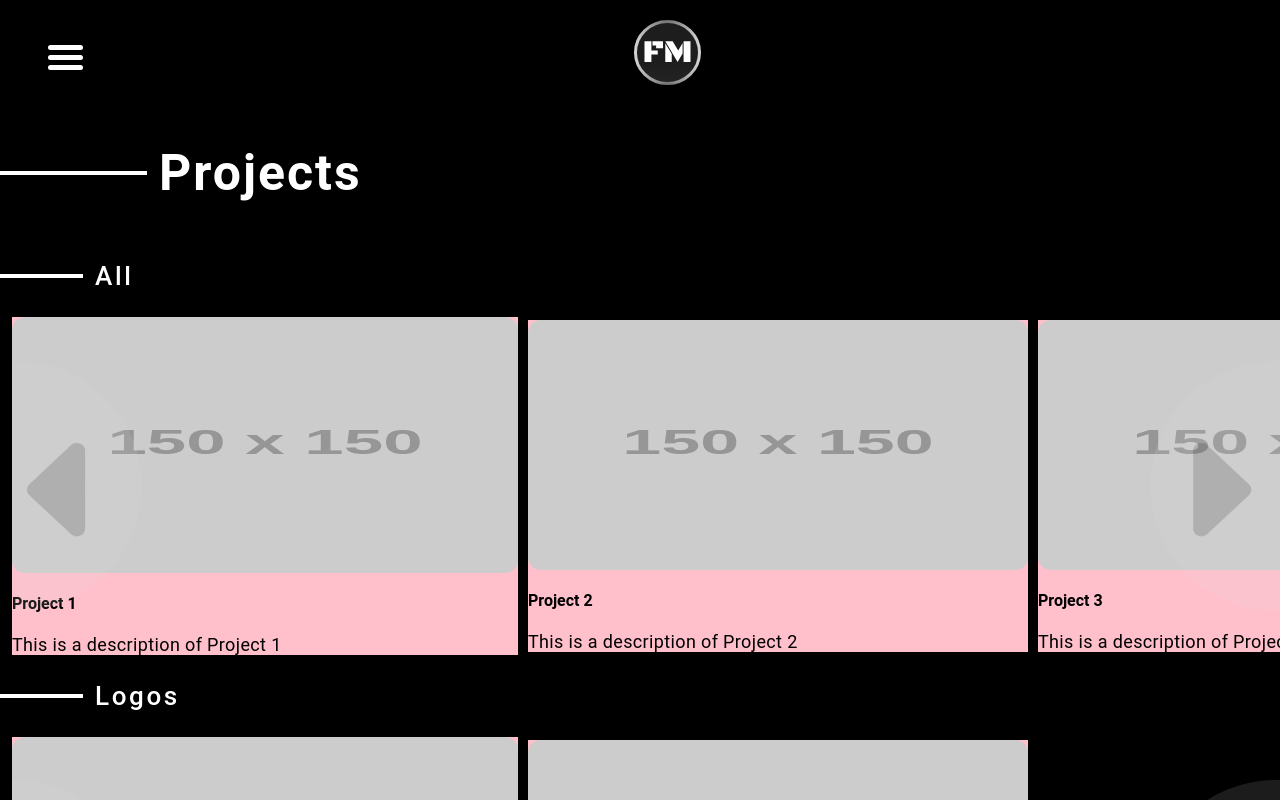
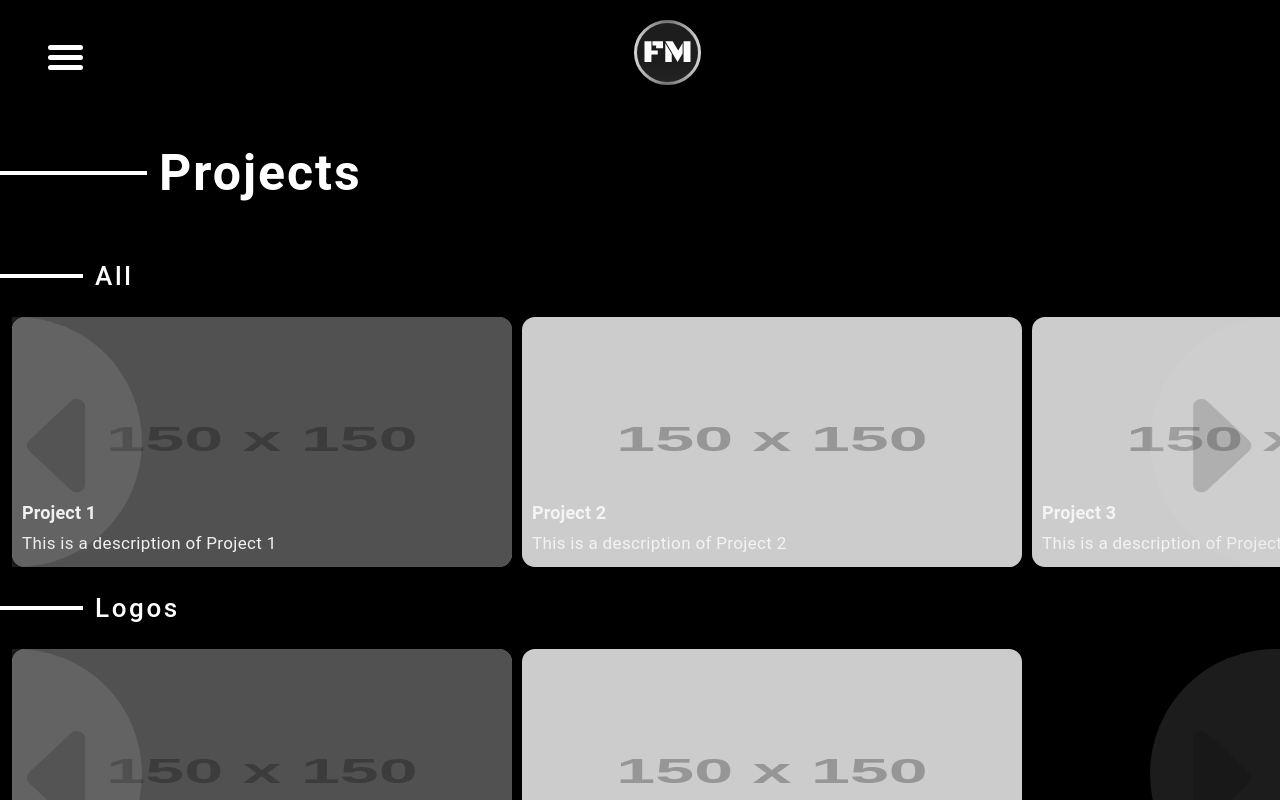
Before and after one commit to thehelpfultipper/portfolio_dm, a React (Create React App) app: page /projects in a window 1280 px wide. Shown: the top 800 px of the page. Built offline with nearby package versions, Linux system fonts and the light colour scheme.

Commit message:
Style project item content with select overlay

```diff
--- a/src/Components/Pages/PageUI/Slider.js
+++ b/src/Components/Pages/PageUI/Slider.js
@@ -75,11 +75,11 @@ const Slider = (props) => {
         if (swipeDistance > swipeThreshold) {
             // Swiped to the right (next card)
             nextProject(-1);
-            nextDot(-1)
+            nextDot(-1);
         } else if (swipeDistance < swipeThreshold) {
             // Swiped to the left (previous card)
             nextProject(1);
-            nextDot(1)
+            nextDot(1);
         }
 
     };
@@ -142,11 +142,11 @@ const Slider = (props) => {
                     props.projects.map((project, index) => {
                         // Project is an object with a name, description, image, and link
                         return (
-                            <div className={`${s.Slider_item}`} style={cardStyles} key={index}>
-                                <div className={`${s.Slider_item_image} ${index === cardIndex ? s.selected : ''}`}>
+                            <div className={`${s.Slider_item} ${index === cardIndex ? s.selected : ''}`} style={cardStyles} key={index}>
+                                <div className={`${s.Slider_item_image}`}>
                                     <img src={project.image} alt={project.name} />
                                 </div>
-                                <div className={`${s.Slider_item_overlay}`}></div>
+                                <div className={s.Slider_item_overlay}></div>
                                 <div className={s.Slider_item_content}>
                                     <h4>{project.name}</h4>
                                     <p>{project.description}</p>
--- a/src/Components/Pages/PageUI/Slider.module.css
+++ b/src/Components/Pages/PageUI/Slider.module.css
@@ -1,7 +1,12 @@
+.Slider {
+    display: flex;
+    gap: 10px;
+    align-items: center;
+}
+
 .Slider_item {
     position: relative;
     transition: transform .3s ease;
-    background: pink;
 }
 
 .Slider_item_image {
@@ -28,15 +33,36 @@
     transition: .3s ease-in-out;
 }
 
-.Slider {
-    display: flex;
-    gap: 10px;
-    align-items: center;
+.selected .Slider_item_overlay {
+    opacity: 1;
+}
 
+.Slider_item_content {
+    position: absolute;
+    bottom: 0;
+    left: 0;
+    width: 100%;
+    color: #fff;
+    padding: 14.43px 10px;
 }
+
+.Slider_item_content h4 {
+    color: #f4f4f4;
+    letter-spacing: 0.18px;
+    font-size: 18px;
+    margin-bottom: 10px;
+}
+
+.Slider_item_content p {
+    color: rgba(244, 244, 244, 0.98);
+    font-size: 17px;
+    letter-spacing: .34px;
+    font-weight: 400;
+}
+
 
 .clicked,
 .selected {
-    width: 506px;
-    height: 255.999px;
+    /* width: 506px;
+    height: 255.999px; */
 }
--- a/src/Components/Pages/Projects.js
+++ b/src/Components/Pages/Projects.js
@@ -95,7 +95,6 @@ const Projects = () => {
                         <div className={s.CatTitle_content}>
                             <Divider className={s.CatTitle_divider} />
                             <h3>{category.name}</h3>
-                            {/* <DotIndicator className={s.CatTitle_indicator} selectedIndex={selectedIndex} cardIndex={cardIndex} /> */}
                         </div>
                         <div className={s.CatTitle_slider}>
                             {
```
Also changed, not shown: 1 other file (tests, documents, lock files or other folders).
